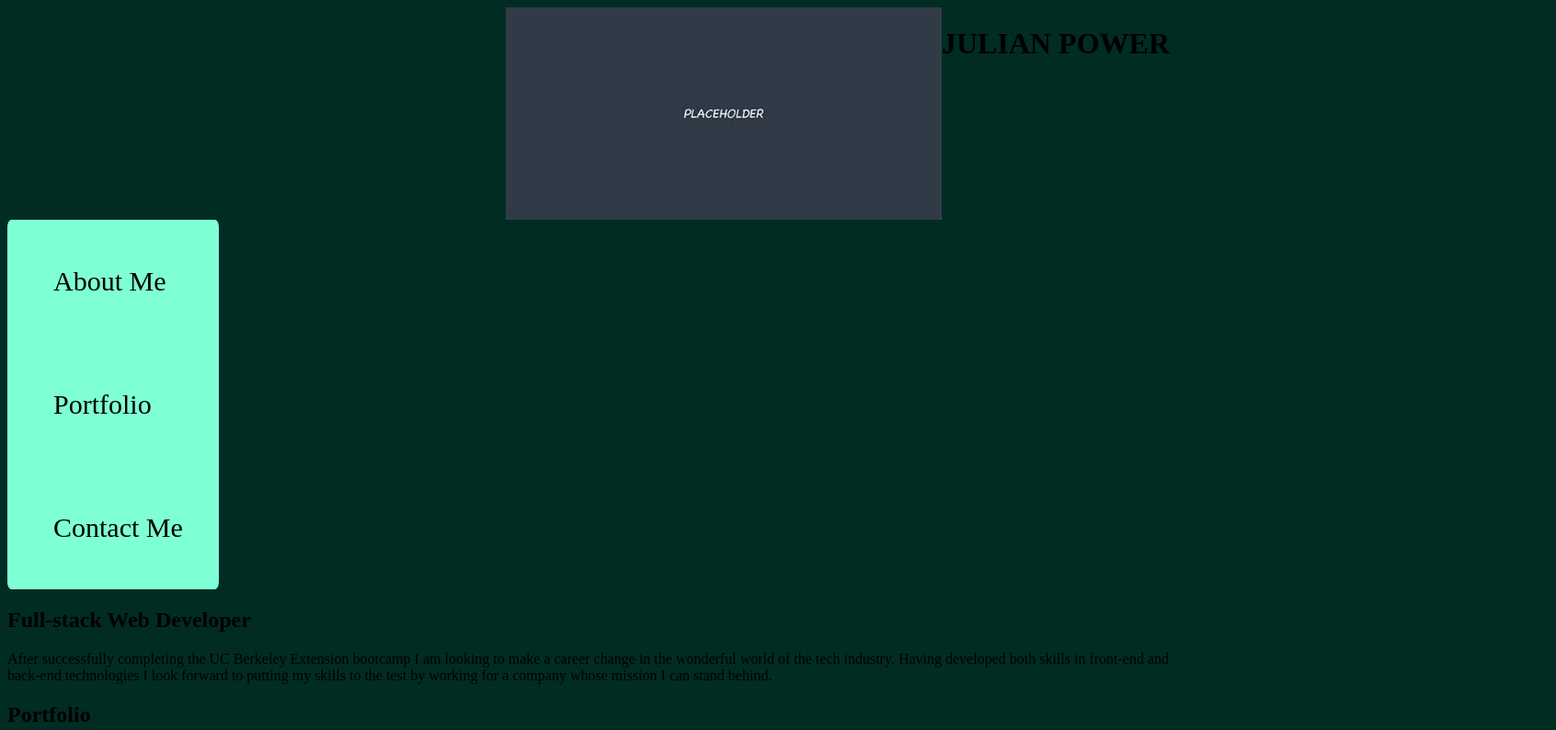
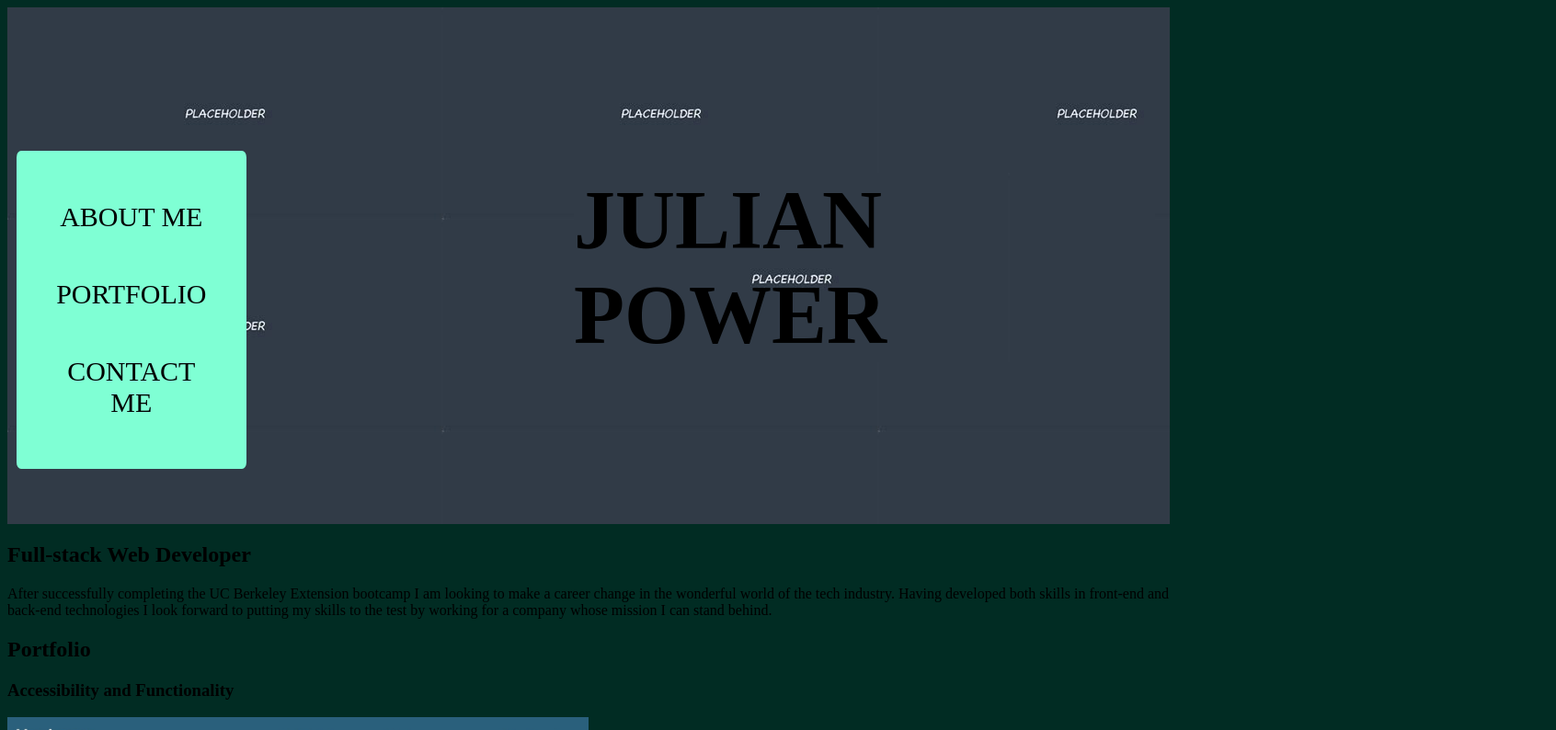
Before and after one commit to octo-xz/create-portfolio-challenge-2, a plain HTML site: page index.html in a window 1280 px wide. Shown: the top 794 px of the page at 92% size, 1692 px wide, since content can reach past the window. Drawn offline with Linux system fonts and the light colour scheme.

Commit message:
edited header elements in css resized images

```diff
--- a/assets/style.css
+++ b/assets/style.css
@@ -20,19 +20,38 @@ hero {
     justify-content: end;
 
 }
+header {
+    background-image: url(/assets/images/placeholder-hero.jpg);
+}
+
+#head-image {
+    width: 100%;
+    height: 20%;
+}
+h1 {
+    background-image: url(/assets/images/placeholder-hero.jpg);
+    display:block;
+    margin: 0 auto;
+    position: relative;
+    font-size: 90px;
+    left: 300px;
+    width: 50%;
+    top: 180px;
+
+
+}
 #nav {
     list-style-type: none;
     text-decoration: none;
-    margin: auto 0px;
-    padding: auto 0px;
+    margin: 10px 10px;
+    padding: 5px 30px;
+    display: block;
+    position: relative;
+    bottom: 60px;
     border-radius: 2%;
     background-color: aquamarine;
-    display: flex;
-    flex-flow: column wrap;
-    justify-content: space-between;
-    align-content: space-between;
     width: 15%;
-    align-items: flex-start;
+    align-items: start;
 }
 
 .nav {
@@ -43,6 +62,7 @@ hero {
     padding: 10px 10 px;
     display: flex;
     flex-flow: column wrap;
+    text-align: center;
 
 }
 
@@ -51,3 +71,8 @@ a {
     text-decoration: none;
     background-color: aquamarine;
 }
+
+#horiseon {
+    width: 50%;
+    height: auto;
+}
--- a/index.html
+++ b/index.html
@@ -9,27 +9,24 @@
 </head>
 <body>
     <header>
-        <hero>
-            <img src="./assets/images/placeholder-hero.jpg" alt="placeholder" id="hero">
         <h1 class="name">JULIAN POWER</h1>
-        </hero>
         <ul id="nav">
             <li class="nav">
-                <a href="#about-me">About Me</a>
+                <a href="#about-me">ABOUT ME</a>
             </li>
             <li class="nav">
-                <a href="#portfolio">Portfolio</a>
+                <a href="#portfolio">PORTFOLIO</a>
             </li>
             <li class="nav">
-                <a href="#contact-me">Contact Me</a>
+                <a href="#contact-me">CONTACT ME</a>
             </li>
         </ul>
         </header>
     <main>
-        <aside>
+        <bio>
             <h2 id="about-me">Full-stack Web Developer</h2>
             <p>After successfully completing the UC Berkeley Extension bootcamp I am looking to make a career change in the wonderful world of the tech industry. Having developed both skills in front-end and back-end technologies I look forward to putting my skills to the test by working for a company whose mission I can stand behind.</p>
-        </aside>
+        </bio>
         <h2 id="portfolio">Portfolio</h2>
         <article class="box">
             <h3>Accessibility and Functionality</h3>
```
